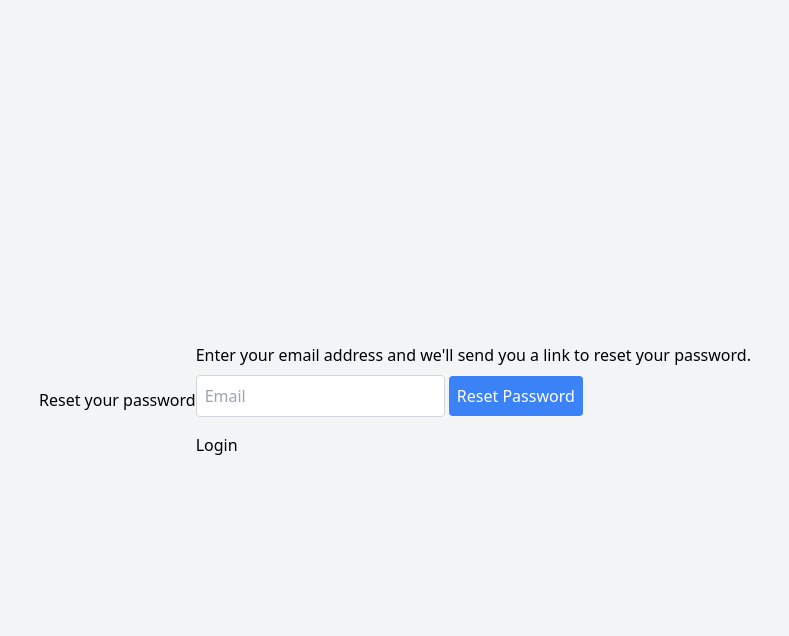
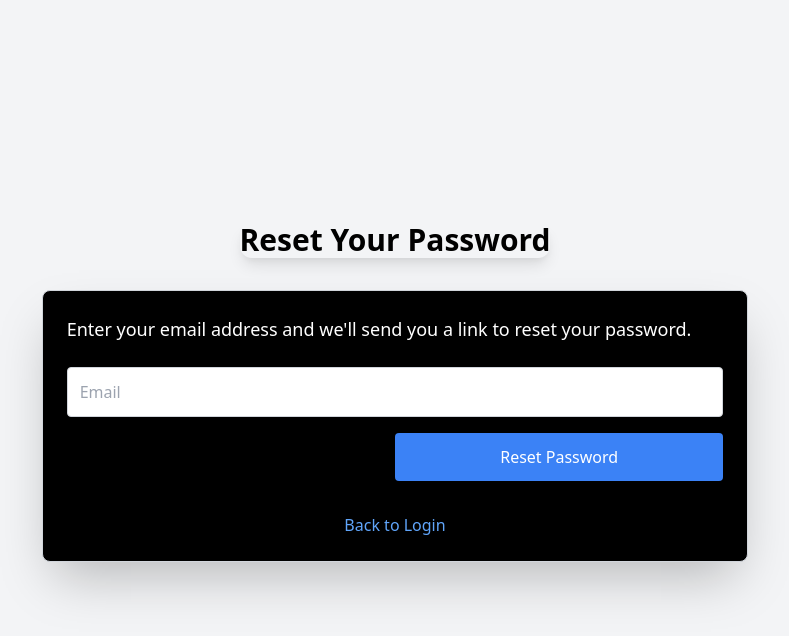
Before and after one commit to cody0-a/e-commerse, a Django app: page /reset/ in a window 1280 px wide. Shown: the top 636 px of the page, without its empty margins (245-1034 px from the left). Run offline with Django 5.2, Linux system fonts and the light colour scheme; parts of the project's set-up code (start-up, migrations or seed data) failed here and were passed over.

Commit message:
login and reset password templates modified

```diff
--- a/account/templates/account/login.html
+++ b/account/templates/account/login.html
@@ -31,6 +31,9 @@
         <p class="mt-4 text-center text-sm">
             Don't have an account? <a href="{% url 'account:register'%}" class="text-blue-600">Sign up</a>
         </p>
+        <div>
+            forgot Password? <a href="{% url 'account:reset_password'%}" class="text-blue-600">Reset Password</a>
+        </div>
     </div>
     <script>
         const show_btn = document.getElementById('show_btn');
--- a/account/templates/account/reset_password.html
+++ b/account/templates/account/reset_password.html
@@ -1,17 +1,24 @@
 {% extends 'account/base.html'%}
 
 {% block  content  %}
-    <h2>Reset your password</h2>
-    <div>
-        <p>Enter your email address and we'll send you a link to reset your password.</p>
-        <form method="POST">
+
+<div class="flex flex-col items-center p-5 m-10">
+    <h2 class="text-3xl font-bold mb-4 shadow-lg rounded-xl">Reset Your Password</h2>
+    <div class="flex flex-col bg-black text-white p-6 m-4 border border-gray-300 shadow-2xl rounded-lg w-full">
+        <p class="text-lg mb-4">Enter your email address and we'll send you a link to reset your password.</p>
+        <form method="POST" class="w-full">
             {% csrf_token %}
-            <input type="email" name="email" placeholder="Email" class="mt-2 p-2 border border-gray-300 rounded focus:outline-none focus:ring-2 focus:ring-blue-500" required>
-            <button class="mt-2 p-2 bg-blue-500 text-white rounded hover:bg-blue-700">Reset Password</button>
+            <input type="email" name="email" placeholder="Email" class="w-full mt-2 p-3 border border-gray-300 rounded focus:outline-none focus:ring-2 focus:ring-blue-500 transition duration-300" required>
+            <div class="flex justify-end mt-4">
+                <button class="w-1/2 p-3 bg-blue-500 text-white rounded hover:bg-blue-700 transition duration-300 transform hover:scale-105">
+                    Reset Password
+                </button>
+            </div>
         </form>
-        <div>
-            <a href="">Login</a>
+        <div class="mt-4 text-center">
+            <a href="#" class="text-blue-400 hover:underline">Back to Login</a>
         </div>
     </div>
+</div>
 
 {% endblock %}
```
